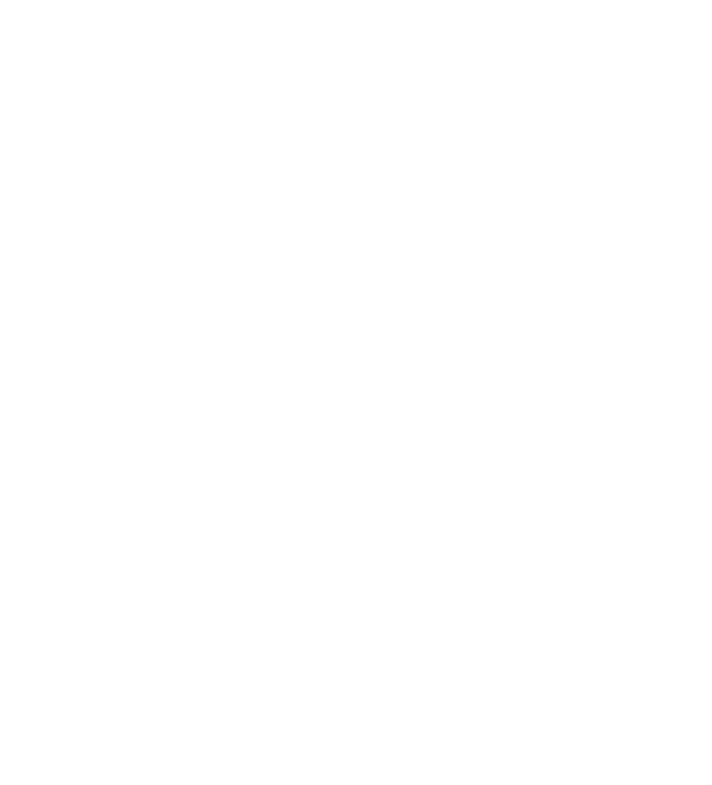
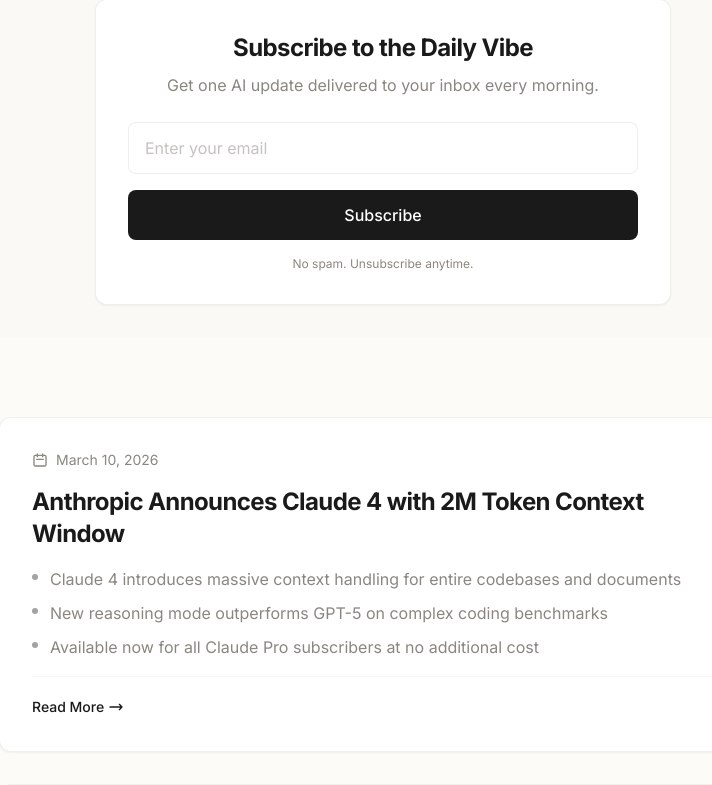
Before and after one commit to tapan38/ai-automation-hub, a Next.js app: page /ai-happening in a window 1280 px wide. Before the commit this address had no page. Shown: the part 458-1243 px from the top of the page, without its empty margins (257-969 px from the left). Before the commit the page ends 800 px from the top, so only its background shows below. Built offline with nearby package versions, Linux system fonts and the light colour scheme.

Commit message:
Add AI Happening page with daily blog feed layout and subscribe section

```diff
--- /dev/null
+++ b/app/ai-happening/page.tsx
@@ -0,0 +1,189 @@
+import Header from '@/components/Header'
+import Footer from '@/components/Footer'
+import Link from 'next/link'
+
+// Dummy posts data
+const dummyPosts = [
+  {
+    id: 1,
+    date: 'March 10, 2026',
+    headline: 'Anthropic Announces Claude 4 with 2M Token Context Window',
+    summary: [
+      'Claude 4 introduces massive context handling for entire codebases and documents',
+      'New reasoning mode outperforms GPT-5 on complex coding benchmarks',
+      'Available now for all Claude Pro subscribers at no additional cost'
+    ],
+    slug: 'claude-4-announcement'
+  },
+  {
+    id: 2,
+    date: 'March 9, 2026',
+    headline: 'OpenAI Releases Sora Public Beta for Video Generation',
+    summary: [
+      'Text-to-video generation now available for ChatGPT Plus users',
+      'Supports 1080p output up to 60 seconds with cinematic controls',
+      'Direct competitor to Runway and Pika Labs enters public market'
+    ],
+    slug: 'sora-public-beta'
+  },
+  {
+    id: 3,
+    date: 'March 8, 2026',
+    headline: 'GitHub Copilot X Adds Agent Mode for Autonomous Coding',
+    summary: [
+      'New agent mode can write, test, and debug code without human intervention',
+      'Integrates directly with VS Code terminal and file system',
+      'Available in preview for GitHub Copilot Pro+ subscribers'
+    ],
+    slug: 'github-copilot-agent-mode'
+  }
+]
+
+export const metadata = {
+  title: 'AI Happening | Daily AI News & Updates',
+  description: 'Your daily dose of AI news, tools, and updates. One curated story per day to keep you informed.',
+}
+
+export default function AIHappeningPage() {
+  return (
+    <div className="min-h-screen bg-warm-beige">
+      <Header />
+
+      {/* Hero Section */}
+      <section className="section-padding pt-24 md:pt-32">
+        <div className="container-width text-center">
+          <div className="max-w-3xl mx-auto space-y-6">
+            <div className="inline-flex items-center px-4 py-2 rounded-full bg-deep-charcoal/5 text-sm text-warm-gray mb-4">
+              <span className="w-2 h-2 bg-green-500 rounded-full mr-2 animate-pulse" />
+              Daily AI Updates
+            </div>
+            <h1 className="text-4xl sm:text-5xl md:text-6xl font-bold text-deep-charcoal leading-tight">
+              AI <span className="italic font-serif">Happening</span>
+            </h1>
+            <p className="text-lg md:text-xl text-warm-gray max-w-2xl mx-auto leading-relaxed">
+              One story per day. Curated AI news, tools, and updates that actually matter.
+            </p>
+          </div>
+        </div>
+      </section>
+
+      {/* Subscribe Section */}
+      <section className="section-padding !py-8 bg-soft-cream/50">
+        <div className="container-width">
+          <div className="max-w-xl mx-auto">
+            <div className="bg-white rounded-xl p-8 shadow-sm border border-subtle-border/60">
+              <h2 className="text-2xl font-bold text-deep-charcoal mb-2 text-center">
+                Subscribe to the Daily Vibe
+              </h2>
+              <p className="text-warm-gray text-center mb-6">
+                Get one AI update delivered to your inbox every morning.
+              </p>
+              <form className="space-y-4" onSubmit={(e) => e.preventDefault()}>
+                <div>
+                  <input
+                    type="email"
+                    placeholder="Enter your email"
+                    className="w-full px-4 py-3 rounded-lg border border-subtle-border/60 bg-white text-deep-charcoal placeholder-warm-gray/50 focus:outline-none focus:ring-2 focus:ring-deep-charcoal/20 focus:border-deep-charcoal/30 transition-all"
+                  />
+                </div>
+                <button
+                  type="submit"
+                  className="w-full btn-primary"
+                >
+                  Subscribe
+                </button>
+              </form>
+              <p className="text-xs text-warm-gray text-center mt-4">
+                No spam. Unsubscribe anytime.
+              </p>
+            </div>
+          </div>
+        </div>
+      </section>
+
+      {/* Feed Section */}
+      <section className="section-padding">
+        <div className="container-width">
+          <div className="max-w-3xl mx-auto space-y-8">
+            {dummyPosts.map((post) => (
+              <article
+                key={post.id}
+                className="bg-white rounded-xl p-8 shadow-sm border border-subtle-border/60 hover:shadow-md hover:border-subtle-border transition-all duration-300"
+              >
+                <div className="space-y-4">
+                  {/* Date */}
+                  <div className="flex items-center space-x-2">
+                    <svg
+                      className="w-4 h-4 text-warm-gray"
+                      fill="none"
+                      stroke="currentColor"
+                      viewBox="0 0 24 24"
+                    >
+                      <path
+                        strokeLinecap="round"
+                        strokeLinejoin="round"
+                        strokeWidth={2}
+                        d="M8 7V3m8 4V3m-9 8h10M5 21h14a2 2 0 002-2V7a2 2 0 00-2-2H5a2 2 0 00-2 2v12a2 2 0 002 2z"
+                      />
+                    </svg>
+                    <time className="text-sm text-warm-gray">{post.date}</time>
+                  </div>
+
+                  {/* Headline */}
+                  <h3 className="text-xl md:text-2xl font-bold text-deep-charcoal leading-tight">
+                    {post.headline}
+                  </h3>
+
+                  {/* Summary */}
+                  <ul className="space-y-2">
+                    {post.summary.map((point, index) => (
+                      <li
+                        key={index}
+                        className="flex items-start text-warm-gray"
+                      >
+                        <span className="w-1.5 h-1.5 bg-deep-charcoal/40 rounded-full mt-2 mr-3 flex-shrink-0" />
+                        <span className="leading-relaxed">{point}</span>
+                      </li>
+                    ))}
+                  </ul>
+
+                  {/* Read More Link */}
+                  <div className="pt-4 border-t border-subtle-border/40">
+                    <Link
+                      href={`/ai-happening/${post.slug}`}
+                      className="inline-flex items-center text-sm font-medium text-deep-charcoal hover:text-deep-charcoal/80 transition-colors group"
+                    >
+                      Read More
+                      <svg
+                        className="w-4 h-4 ml-1 group-hover:translate-x-1 transition-transform"
+                        fill="none"
+                        stroke="currentColor"
+                        viewBox="0 0 24 24"
+                      >
+                        <path
+                          strokeLinecap="round"
+                          strokeLinejoin="round"
+                          strokeWidth={2}
+                          d="M17 8l4 4m0 0l-4 4m4-4H3"
+                        />
+                      </svg>
+                    </Link>
+                  </div>
+                </div>
+              </article>
+            ))}
+          </div>
+
+          {/* Load More Placeholder */}
+          <div className="text-center mt-12">
+            <button className="btn-outline">
+              Load More Updates
+            </button>
+          </div>
+        </div>
+      </section>
+
+      <Footer />
+    </div>
+  )
+}
--- a/components/Header.tsx
+++ b/components/Header.tsx
@@ -22,6 +22,9 @@
             </Link>
             <Link href="#playbook" className="text-sm text-warm-gray hover:text-deep-charcoal transition-colors">
               Playbook
+            </Link>
+            <Link href="/ai-happening" className="text-sm text-warm-gray hover:text-deep-charcoal transition-colors">
+              AI Happening
             </Link>
           </nav>
 
@@ -70,6 +73,13 @@
               >
                 Playbook
               </Link>
+              <Link
+                href="/ai-happening"
+                className="text-sm text-warm-gray hover:text-deep-charcoal"
+                onClick={() => setIsMenuOpen(false)}
+              >
+                AI Happening
+              </Link>
               <a
                 href="https://curioustapan.gumroad.com/"
                 target="_blank"
```
